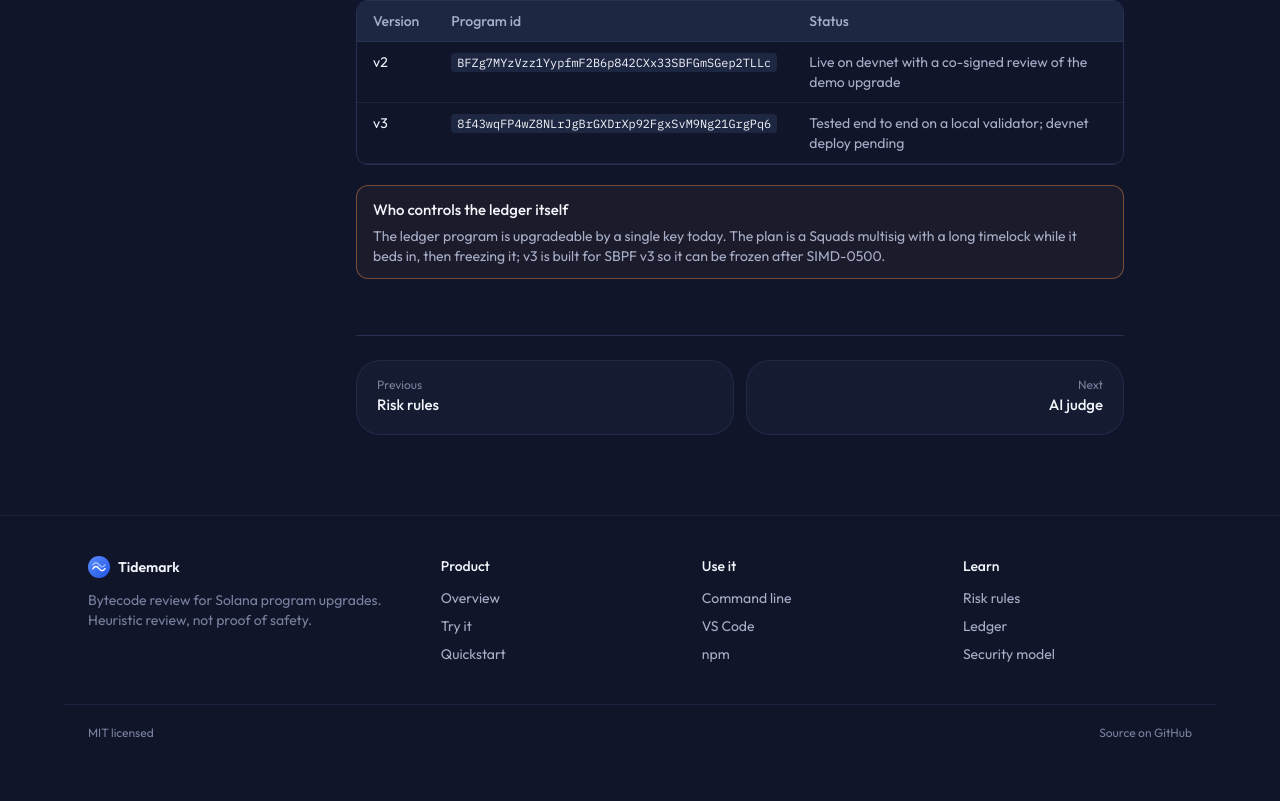
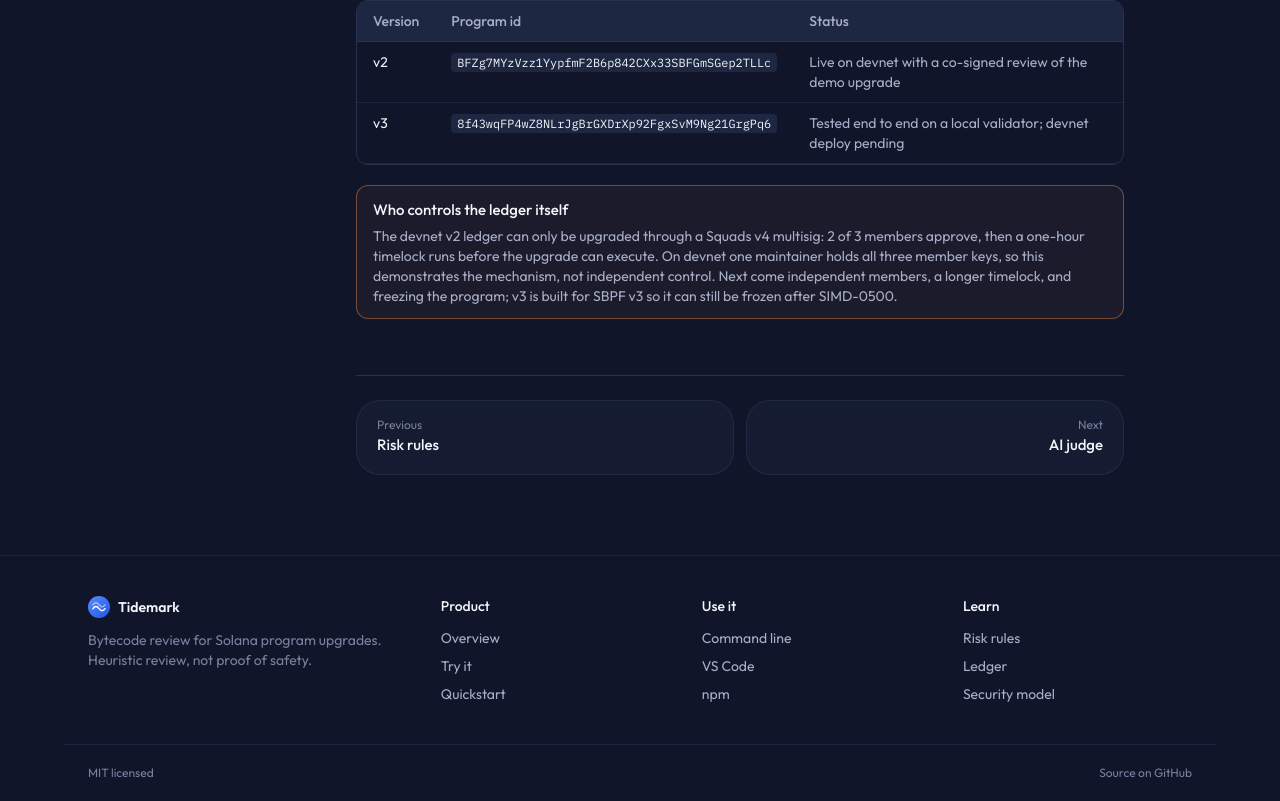
Before and after one commit to IIITManjeet/Tidemark, a Next.js app in the folder web/: page /docs/ledger in a window 1280 px wide. Shown: the part 1402-2203 px from the top of the page. Before the commit the page ends 2163 px from the top, so only its background shows below. Built offline with nearby package versions, Linux system fonts and the light colour scheme.

Commit message:
docs: ledger upgrade key is a squads 2-of-3 with a timelock

```diff
--- a/web/app/docs/ledger/page.tsx
+++ b/web/app/docs/ledger/page.tsx
@@ -58,8 +58,10 @@ export default function Page() {
         ]}
       />
       <Callout tone="warn" title="Who controls the ledger itself">
-        The ledger program is upgradeable by a single key today. The plan is a Squads multisig with a long timelock while it
-        beds in, then freezing it; v3 is built for SBPF v3 so it can be frozen after SIMD-0500.
+        The devnet v2 ledger can only be upgraded through a Squads v4 multisig: 2 of 3 members approve, then a one-hour
+        timelock runs before the upgrade can execute. On devnet one maintainer holds all three member keys, so this
+        demonstrates the mechanism, not independent control. Next come independent members, a longer timelock, and
+        freezing the program; v3 is built for SBPF v3 so it can still be frozen after SIMD-0500.
       </Callout>
     </DocPage>
   );
```
Also changed, not shown: 2 other files (tests, documents, lock files or other folders).
